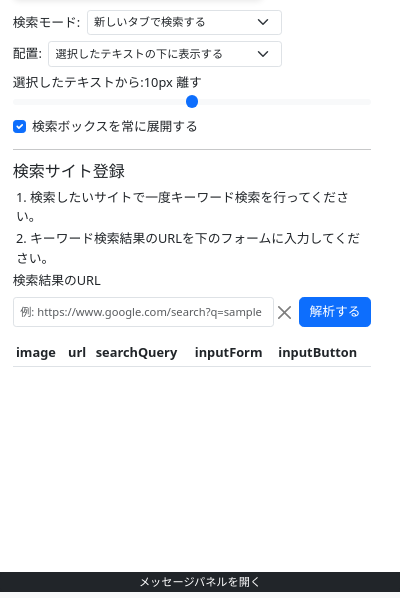
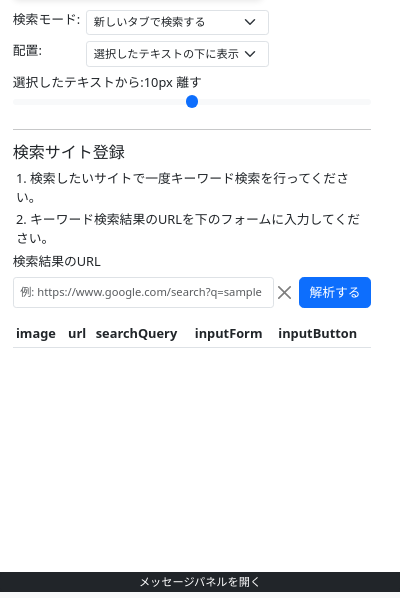
Before and after one commit to yhotta240/select-and-custom-search-extension, a browser extension: page popup/popup.html in a window 400 px wide. Shown: the part 246-844 px from the top of the page. Drawn offline with Linux system fonts and the light colour scheme.

Commit message:
機能改善: 検索モードと配置のUIを整形し，コードを簡素化

```diff
--- a/popup/popup.html
+++ b/popup/popup.html
@@ -100,8 +100,12 @@
         </div>
 
 
-        <div class="d-flex align-items-center text-nowrap w-75 mb-2">
-          検索モード:
+        <!-- 検索モード -->
+        <div class="row w-75 mb-2">
+          <div class="col-3">
+            <label for="search-mode" class="form-label m-0 text-nowrap me-2">検索モード:</label>
+          </div>
+          <div class="col-9">
             <select name="search-mode" id="search-mode" class="ms-2 form-select form-select-sm  ">
               <option value="new-tab">新しいタブで検索する</option>
               <option value="current-tab">現在のタブで検索する</option>
@@ -109,8 +113,13 @@
               <option value="incognito">シークレットモードで検索する</option>
             </select>
           </div>
-        <div class="d-flex align-items-center justify-content-between text-nowrap w-75 mb-2">
-          配置:
+        </div>
+        <!-- 配置 -->
+        <div class="row w-75 mb-2">
+          <div class="col-3">
+            <label for="select-position" class="form-label m-0 text-nowrap me-2">配置:</label>
+          </div>
+          <div class="col-9">
             <select id="select-position" class="ms-2 form-select form-select-sm " aria-label="Small select example">
               <option value="default" selected>選択したテキストの下に表示する</option>
               <option value="top-left">ページの左上</option>
@@ -119,6 +128,9 @@
               <option value="bottom-right">ページの右下</option>
             </select>
           </div>
+        </div>
+
+
         <div class="d-none" id="search-box-distance">
           <div class="d-flex align-items-center">
             <label for="select-text-distance" class="form-label m-0 text-nowrap">選択したテキストから:</label>
@@ -127,12 +139,12 @@
           <input type="range" class="form-range" min="0" max="20" step="1" id="select-text-distance">
         </div>
 
-        <div class="form-check">
+        <!-- <div class="form-check">
           <input class="form-check-input" type="checkbox" value="" id="flex-check-expanded" checked>
           <label class="form-check-label" for="flex-check-expanded">
             検索ボックスを常に展開する
           </label>
-        </div>
+        </div> -->
       </div>
       <hr class="">
       <h5>検索サイト登録</h5>
@@ -155,7 +167,7 @@
       <div id="resultSection" class="d-none">
         <p><strong>検索形式:</strong> <span id="searchType"></span></p>
         <div id="paramSection" class="d-none">
-          <label for="paramSelect" class="form-label">検索に使用するパラメータを選択してください:</label>
+          <label for="paramSelect" class="form-label" id="select-label">検索に使用するパラメータを選択してください:</label>
           <select id="paramSelect" class="form-select"></select>
           <div class="d-flex justify-content-end"><button id="registerButton" class=" btn btn-success mt-3">登録</button>
           </div>
@@ -334,12 +346,12 @@
   </div>
 
   <!-- 固定フッターとしての開閉パネル -->
-  <div class="fixed-bottom bg-dark text-white">
+  <div class="fixed-bottom bg-dark text-white " style="z-index: 1000;">
     <button class="btn btn-dark btn-sm p-0 w-100" id="panelButton">
       メッセージパネルを開く
     </button>
     <!-- メッセージ -->
-    <div id="messagePanel" class="bg-light text-dark p-1 overflow-auto">
+    <div id="messagePanel" class="bg-light text-dark p-1 overflow-auto ">
       <div class="d-flex justify-content-between">
         <div class="fw-light py-auto">メッセージ</div>
         <button type="button" class="btn btn-light btn-sm" id="messageClearButton">
```
Lines whose indentation alone changed are shown as unchanged.
